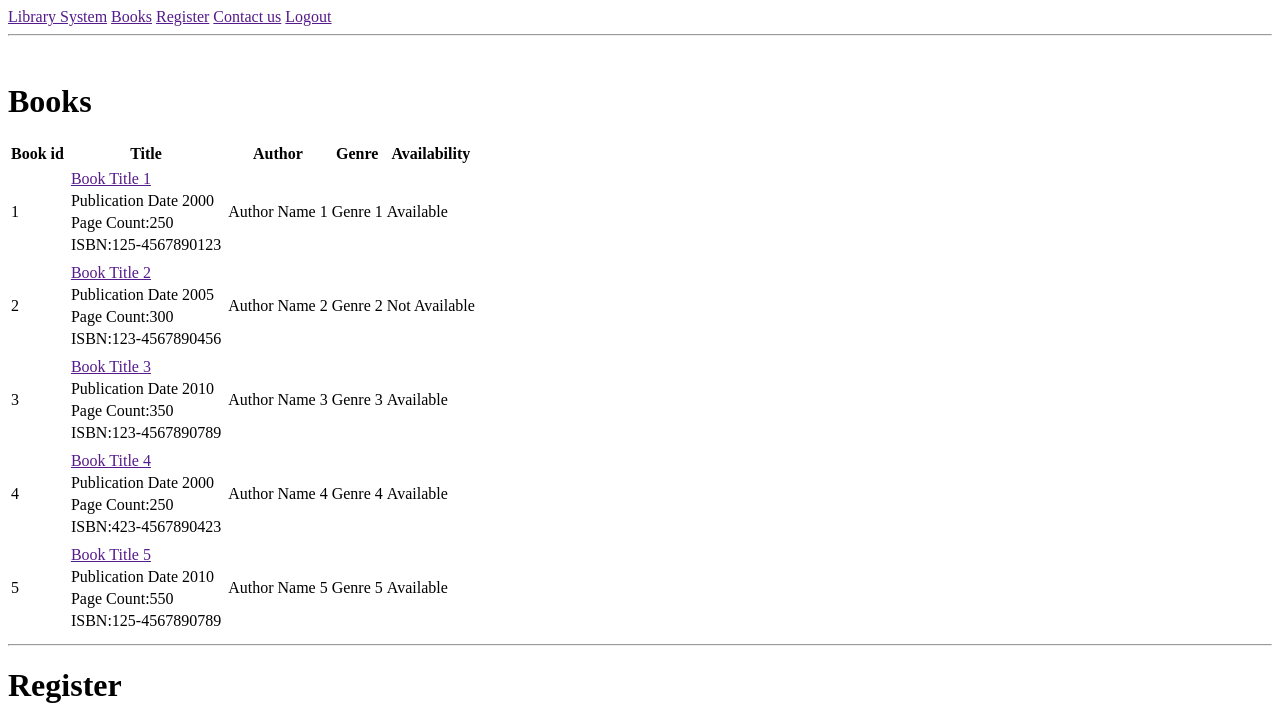
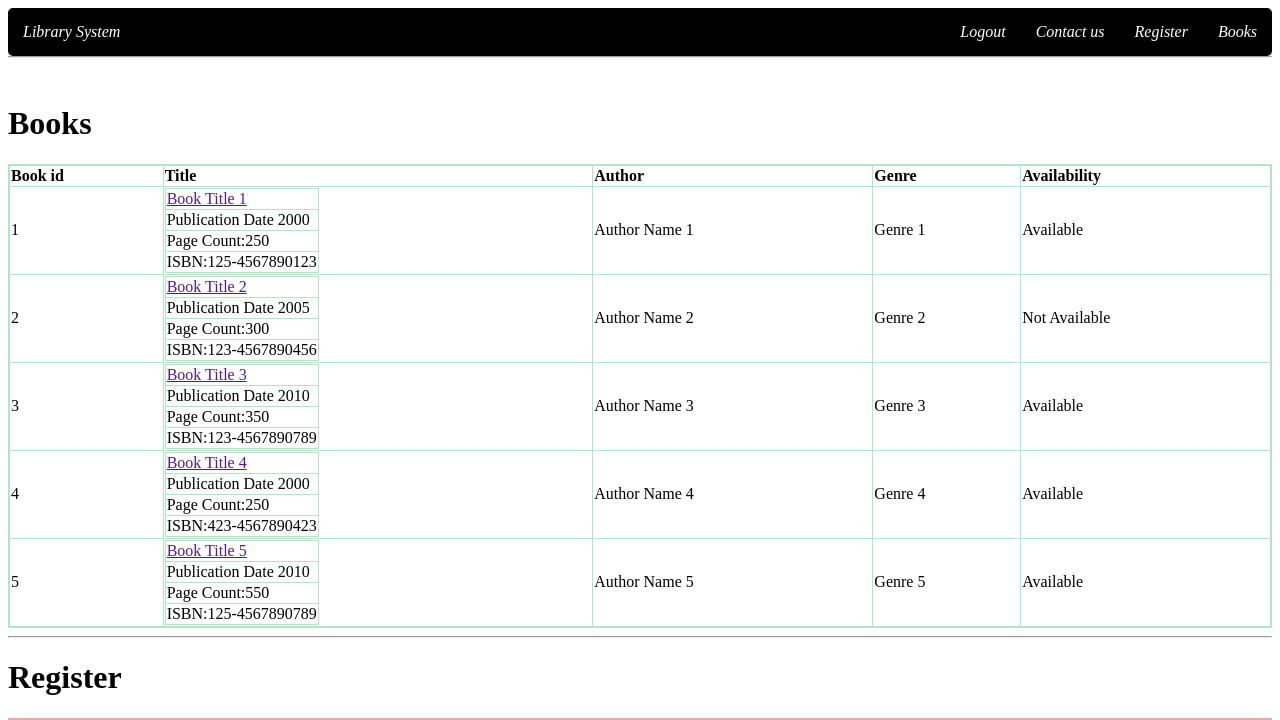
Before and after one commit to Priyam8878/contest_20-05, a plain HTML site: page library/index.html in a window 1280 px wide. Shown: the top 720 px of the page. Drawn offline with Linux system fonts and the light colour scheme; the site is published under a folder, as on GitHub Pages, so addresses that start at the root find nothing.

Commit message:
Update index.html

```diff
--- a/library/index.html
+++ b/library/index.html
@@ -5,7 +5,7 @@
     <meta http-equiv="X-UA-Compatible" content="IE=edge">
     <meta name="viewport" content="width=device-width, initial-scale=1.0">
     <title>Document</title>
-    <link rel="stylesheet" href="/library/design.css">
+    <link rel="stylesheet" href="design.css">
 </head>
 <body>
 
```
